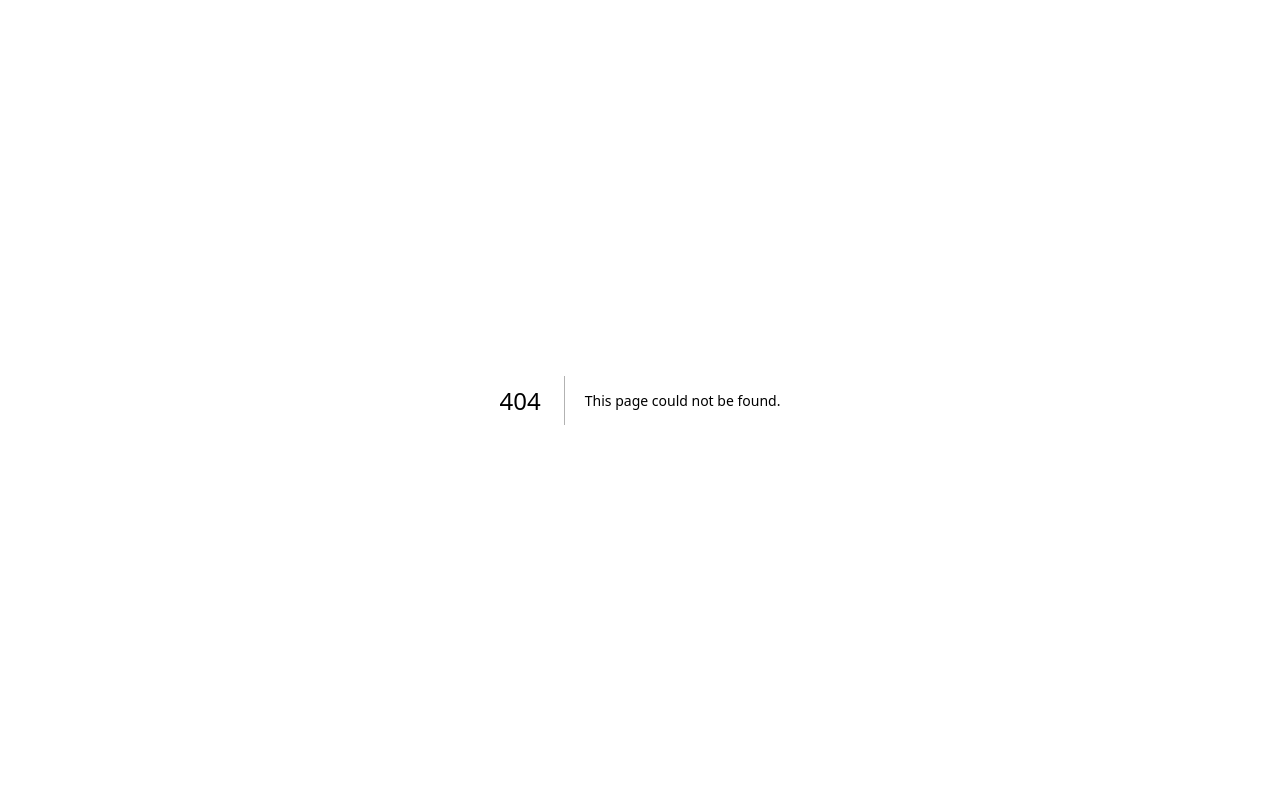
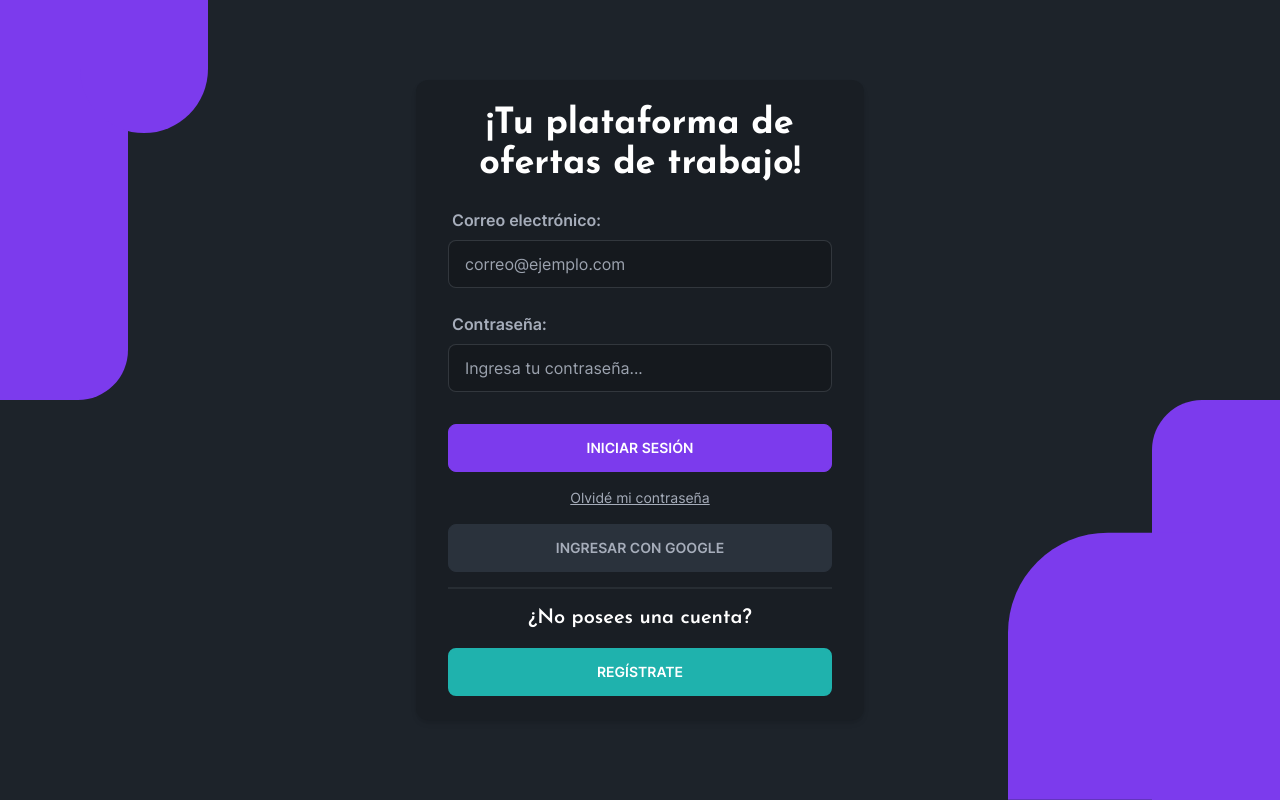
Before and after one commit to esteban-florez/novaship, a Next.js app: page /auth/login in a window 1280 px wide. Before the commit this address had no page. Built offline with nearby package versions, Linux system fonts and the light colour scheme.

Commit message:
renamed auth routes

```diff
--- a/app/(auth)/login/page.tsx
+++ b/app/auth/login/page.tsx
@@ -20,7 +20,7 @@ export default function LoginPage() {
         </p>
         <div className="flex w-full flex-col gap-2">
           <Link
-            href="/signup"
+            href="/auth/signup"
             className="btn-secondary btn w-full border-2"
           >
             Regístrate
--- a/app/(auth)/signup/page.tsx
+++ b/app/auth/signup/page.tsx
@@ -18,7 +18,7 @@ export default async function SignUpPage() {
       <div className="flex flex-col items-center justify-between gap-4 md:flex-row">
         <GoogleSignUpButton />
         <Link
-          href="/login"
+          href="/auth/login"
           className="underline"
         >
           Ya tengo una cuenta
--- a/components/login/LogInForm.tsx
+++ b/components/login/LogInForm.tsx
@@ -63,7 +63,7 @@ export default function LogInForm() {
           Iniciar sesión
         </button>
         <Link
-          href="/login"
+          href="/auth/login"
           className="text-center text-sm underline"
         >
           Olvidé mi contraseña
--- a/components/signup/SignUpForm.tsx
+++ b/components/signup/SignUpForm.tsx
@@ -18,7 +18,7 @@ export default function SignUpForm() {
 
     // TODO -> error handling
     if (response.status === 200) {
-      router.push('/login?registered')
+      router.push('/auth/login?registered')
     }
   }
 
--- a/utils/authOptions.ts
+++ b/utils/authOptions.ts
@@ -11,7 +11,7 @@ global.crypto ??= crypto
 const authOptions: NextAuthOptions = {
   adapter: PrismaAdapter(prisma) as Adapter,
   pages: {
-    signIn: '/login',
+    signIn: '/auth/login',
   },
   providers: [
     GoogleProvider({
```
Also changed, not shown: app/auth/layout.tsx (renamed from app/(auth)/layout.tsx).
